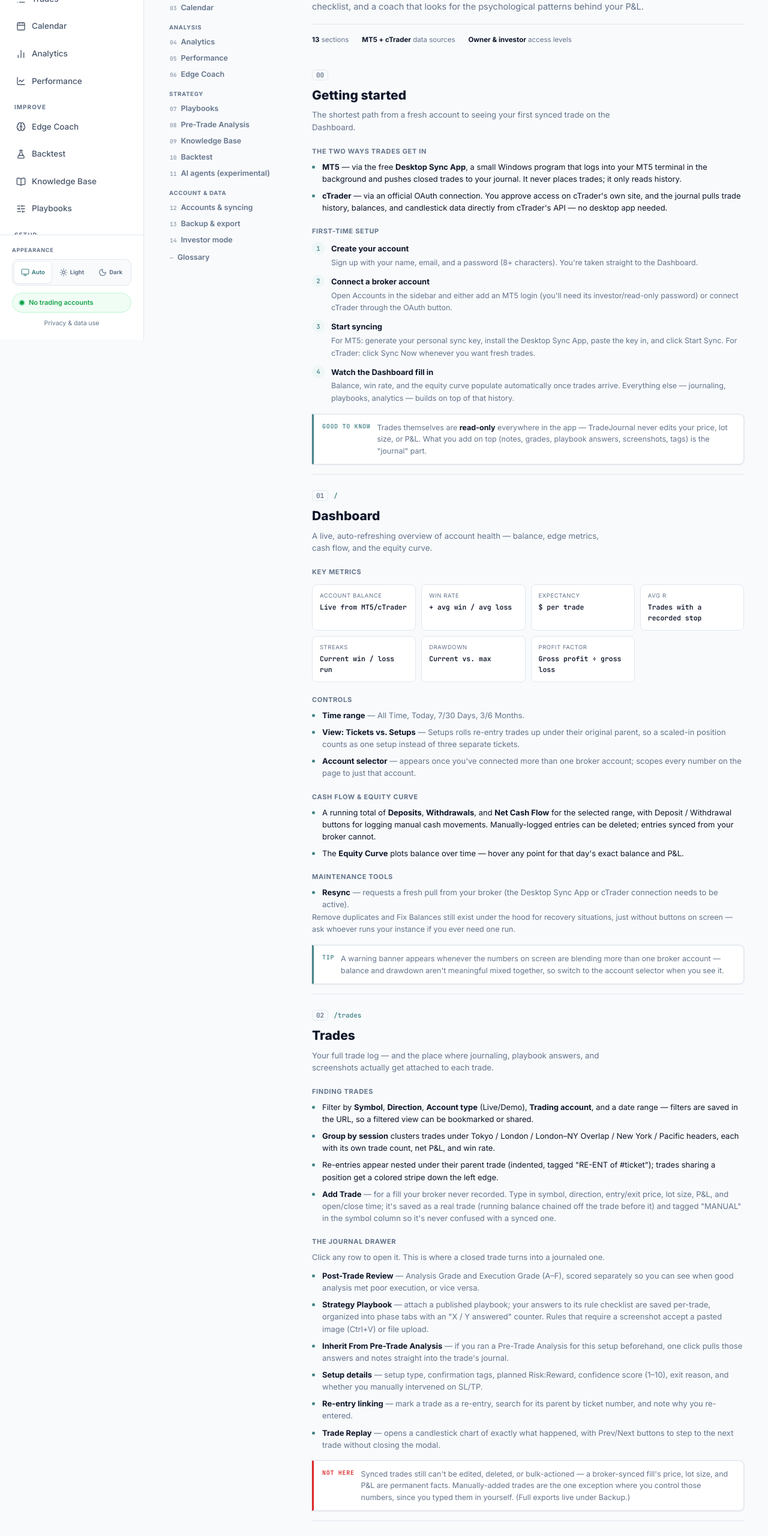
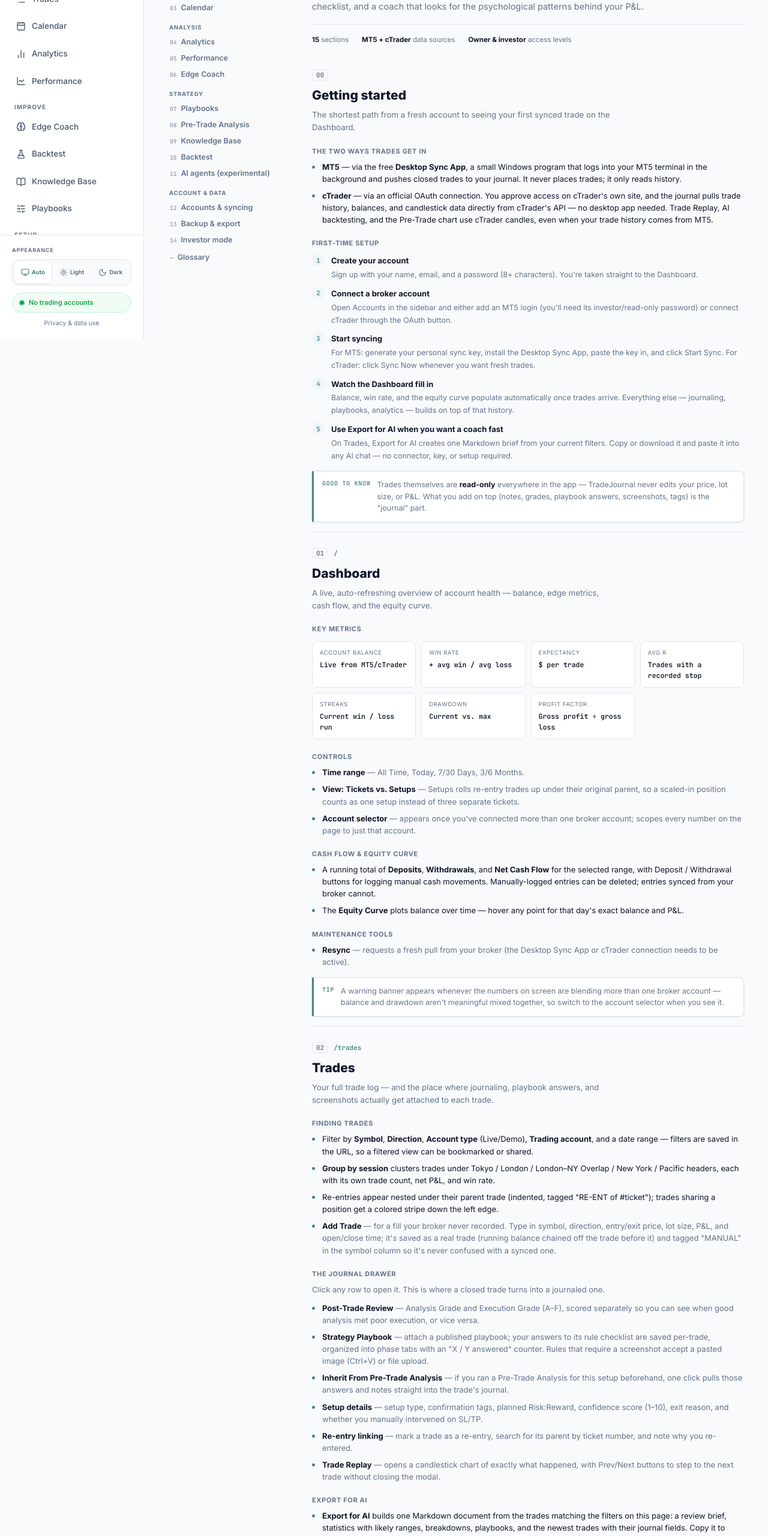
Before and after one commit to MaweuPaul/trading-journal, a Next.js app in the folder frontend/: page /manual in a window 1280 px wide. Shown: the part 234-2794 px from the top of the page at 60% size. Built offline with nearby package versions, Linux system fonts and the light colour scheme.

Commit message:
Clean up manual consistency notes

```diff
--- a/frontend/app/manual/page.tsx
+++ b/frontend/app/manual/page.tsx
@@ -176,7 +176,7 @@ export default function ManualPage() {
             <h1>Everything TradeJournal does, page by page.</h1>
             <p className="lede">TradeJournal syncs your closed trades from MT5 or cTrader, then helps you turn that history into an edge — through statistics, a chart-annotated pre-trade checklist, and a coach that looks for the psychological patterns behind your P&amp;L.</p>
             <div className="manual-intro-stack">
-              <div className="item"><b>13</b> sections</div>
+              <div className="item"><b>15</b> sections</div>
               <div className="item"><b>MT5 + cTrader</b> data sources</div>
               <div className="item"><b>Owner &amp; investor</b> access levels</div>
             </div>
@@ -186,7 +186,7 @@ export default function ManualPage() {
             <div className="manual-sub">The two ways trades get in</div>
             <ul className="manual-feature-list">
               <li><b>MT5</b> — via the free <b>Desktop Sync App</b>, a small Windows program that logs into your MT5 terminal in the background and pushes closed trades to your journal. It never places trades; it only reads history.</li>
-              <li><b>cTrader</b> — via an official OAuth connection. You approve access on cTrader&apos;s own site, and the journal pulls trade history, balances, and candlestick data directly from cTrader&apos;s API — no desktop app needed.</li>
+              <li><b>cTrader</b> — via an official OAuth connection. You approve access on cTrader&apos;s own site, and the journal pulls trade history, balances, and candlestick data directly from cTrader&apos;s API — no desktop app needed. Trade Replay, AI backtesting, and the Pre-Trade chart use cTrader candles, even when your trade history comes from MT5.</li>
             </ul>
             <div className="manual-sub">First-time setup</div>
             <ol className="manual-steps">
@@ -194,6 +194,7 @@ export default function ManualPage() {
               <li><b>Connect a broker account</b><span className="d">Open Accounts in the sidebar and either add an MT5 login (you&apos;ll need its investor/read-only password) or connect cTrader through the OAuth button.</span></li>
               <li><b>Start syncing</b><span className="d">For MT5: generate your personal sync key, install the Desktop Sync App, paste the key in, and click Start Sync. For cTrader: click Sync Now whenever you want fresh trades.</span></li>
               <li><b>Watch the Dashboard fill in</b><span className="d">Balance, win rate, and the equity curve populate automatically once trades arrive. Everything else — journaling, playbooks, analytics — builds on top of that history.</span></li>
+              <li><b>Use Export for AI when you want a coach fast</b><span className="d">On Trades, Export for AI creates one Markdown brief from your current filters. Copy or download it and paste it into any AI chat — no connector, key, or setup required.</span></li>
             </ol>
             <Callout icon="Good to know">Trades themselves are <b>read-only</b> everywhere in the app — TradeJournal never edits your price, lot size, or P&amp;L. What you add on top (notes, grades, playbook answers, screenshots, tags) is the &quot;journal&quot; part.</Callout>
           </Chapter>
@@ -224,7 +225,6 @@ export default function ManualPage() {
             <ul className="manual-feature-list">
               <li><b>Resync</b> <span className="muted">— requests a fresh pull from your broker (the Desktop Sync App or cTrader connection needs to be active).</span></li>
             </ul>
-            <p style={{ color: 'var(--text-muted)', fontSize: 12.5, marginTop: -4, marginBottom: 9 }}>Remove duplicates and Fix Balances still exist under the hood for recovery situations, just without buttons on screen — ask whoever runs your instance if you ever need one run.</p>
             <Callout icon="Tip">A warning banner appears whenever the numbers on screen are blending more than one broker account — balance and drawdown aren&apos;t meaningful mixed together, so switch to the account selector when you see it.</Callout>
           </Chapter>
 
@@ -246,7 +246,11 @@ export default function ManualPage() {
               <li><b>Re-entry linking</b> <span className="muted">— mark a trade as a re-entry, search for its parent by ticket number, and note why you re-entered.</span></li>
               <li><b>Trade Replay</b> <span className="muted">— opens a candlestick chart of exactly what happened, with Prev/Next buttons to step to the next trade without closing the modal.</span></li>
             </ul>
-            <Callout icon="Not here" warn>Synced trades still can&apos;t be edited, deleted, or bulk-actioned — a broker-synced fill&apos;s price, lot size, and P&amp;L are permanent facts. Manually-added trades are the one exception where you control those numbers, since you typed them in yourself. (Full exports live under Backup.)</Callout>
+            <div className="manual-sub">Export for AI</div>
+            <ul className="manual-feature-list">
+              <li><b>Export for AI</b> builds one Markdown document from the trades matching the filters on this page: a review brief, statistics with likely ranges, breakdowns, playbooks, and the newest trades with their journal fields. Copy it to clipboard or download it, then paste or upload it into ChatGPT, Claude, Gemini, or any other chat.</li>
+            </ul>
+            <Callout icon="Not here" warn>Synced trades can&apos;t be edited, deleted, or bulk-actioned — a broker-synced fill&apos;s price, lot size, and P&amp;L are permanent facts. Manually-added trades are the one exception where you control those numbers, since you typed them in yourself. Full exports live under Backup.</Callout>
           </Chapter>
 
           <Chapter id="calendar" num="03" route="/calendar" title="Calendar" purpose="A month grid of daily P&L, for spotting the days and weeks that actually make or break your month.">
@@ -411,7 +415,7 @@ export default function ManualPage() {
             </ol>
             <Code>{claudeCodeCmd(mcpUrl)}</Code>
             <ol className="manual-steps" start={3} style={{ counterReset: 'mstep 2' }}>
-              <li><b>Check the connection</b><span className="d">Start <code>claude</code> and type <code>/mcp</code>. <code>tradejournal</code> should be listed as connected, with 15 tools.</span></li>
+              <li><b>Check the connection</b><span className="d">Start <code>claude</code> and type <code>/mcp</code>. <code>tradejournal</code> should be listed as connected; the exact tool count can change as the journal adds capabilities.</span></li>
             </ol>
 
             <div className="manual-sub">Step 2b · Connect Claude Desktop</div>
@@ -433,7 +437,7 @@ export default function ManualPage() {
             <Code>{agentHeaders(mcpUrl)}</Code>
             <ul className="manual-feature-list">
               <li>The key is only accepted in the <code>Authorization</code> header, never in the address (addresses end up in server logs).</li>
-              <li>claude.ai in the browser can&apos;t connect yet: its custom connectors need an OAuth sign-in, which the journal doesn&apos;t offer.</li>
+              <li>claude.ai web and mobile use the OAuth sign-in described above. If a connector fails with a redirect mismatch, check that the public app URL and OAuth redirect metadata on the deployed journal match the address you pasted.</li>
             </ul>
 
             <div className="manual-sub">Step 3 · Run your first backtest</div>
@@ -498,7 +502,7 @@ export default function ManualPage() {
               <li><b>Results</b> come back with likely ranges and breakdowns (by setup tag, weekday, hour, exit reason or any entry condition), and can be logged to your Backtest Log as agent trades.</li>
             </ul>
             <p style={{ color: 'var(--text-muted)', fontSize: 13, marginBottom: 9 }}>Try asking: <i>&quot;Code up my ORB liquidity sweep on gold, 5-minute candles, and run it on the last year with a 0.3 spread. Break the results down by weekday.&quot;</i> or <i>&quot;Test a 55-day breakout trend-following system with a 3 ATR trailing stop on gold, US30 and EURUSD since 2012, adding up to 3 units.&quot;</i> Strategies that need judgement (reading structure, discretionary setups) still use the bar-by-bar replay.</p>
-            <Callout icon="No setup">Not using Claude Desktop or Claude Code? On the <b>Trades</b> page, <b>Export for AI</b> copies your filtered trades, statistics and playbooks as one document, with instructions for the AI already at the top. Paste it into ChatGPT, Claude, Gemini or any chat, on any device.</Callout>
+            <Callout icon="No setup">On the <b>Trades</b> page, <b>Export for AI</b> copies your filtered trades, statistics and playbooks as one document, with instructions for the AI already at the top. Paste it into ChatGPT, Claude, Gemini or any chat, on any device. Use this when you want a quick review without connecting an agent.</Callout>
             <div className="manual-sub">Reviewing your real trades</div>
             <p style={{ color: 'var(--text-muted)', fontSize: 13, marginBottom: 9 }}>With <b>journal access</b> on, the agent can read your real trades the way a coach would, with your actual data in front of it. It is read-only: it can&apos;t edit, tag or delete anything.</p>
             <ul className="manual-feature-list">
@@ -538,7 +542,8 @@ export default function ManualPage() {
             <ul className="manual-feature-list">
               <li><b>Connect cTrader</b> redirects to cTrader&apos;s own OAuth approval page. On return, pick which of your cTrader accounts under that login to actually connect.</li>
               <li>Each connected account gets <b>Sync Now</b> and <b>Disconnect</b> (stops syncing; already-synced trades stay in your history).</li>
-              <li>cTrader is also what powers <b>Trade Replay&apos;s</b> candlestick charts and the Pre-Trade Analysis chart — it matters even if your trade history itself comes from MT5.</li>
+              <li>cTrader is also what powers <b>Trade Replay&apos;s</b> candlestick charts, AI agent backtests, and the Pre-Trade Analysis chart — it matters even if your trade history itself comes from MT5.</li>
+              <li>cTrader OAuth tokens are stored encrypted, the same way MT5 broker credentials are. TradeJournal never asks for a trading/master password and cannot place real trades.</li>
             </ul>
             <div className="manual-sub">Sharing investor access</div>
             <p style={{ color: 'var(--text-muted)', fontSize: 13, marginBottom: 9 }}>Per account, not global — expand the <b>Investor</b> panel on any account card.</p>
@@ -592,7 +597,7 @@ export default function ManualPage() {
                 <thead><tr><th>Term</th><th>What it means here</th></tr></thead>
                 <tbody>
                   <tr><td className="term">MCP</td><td>Model Context Protocol: the standard way AI apps like Claude connect to outside tools. The journal&apos;s MCP server lives at <code>/api/mcp</code>.</td></tr>
-                  <tr><td className="term">Access key</td><td>A <code>tjk_…</code> key that lets an AI agent use the backtest tools, and nothing else in the journal.</td></tr>
+                  <tr><td className="term">Access key</td><td>A <code>tjk_…</code> key for the MCP tools. It starts with backtesting access; if you turn on journal access, it can also read your real trades, notes, screenshots, playbooks, knowledge base, pre-trade plans and cash-flow events. Journal access is read-only and can be switched off any time.</td></tr>
                   <tr><td className="term">Blind session</td><td>An agent backtest where dates are shifted and prices rescaled, so the agent can&apos;t recognise the period.</td></tr>
                   <tr><td className="term">R / Avg R</td><td>Result measured as a multiple of what you risked. A trade risking $100 that made $250 is &quot;2.5R.&quot;</td></tr>
                   <tr><td className="term">Setup vs. Ticket</td><td>A &quot;ticket&quot; is one broker execution; a &quot;setup&quot; groups a ticket with any of its re-entries.</td></tr>
```
Also changed, not shown: 1 other file (tests, documents, lock files or other folders).
